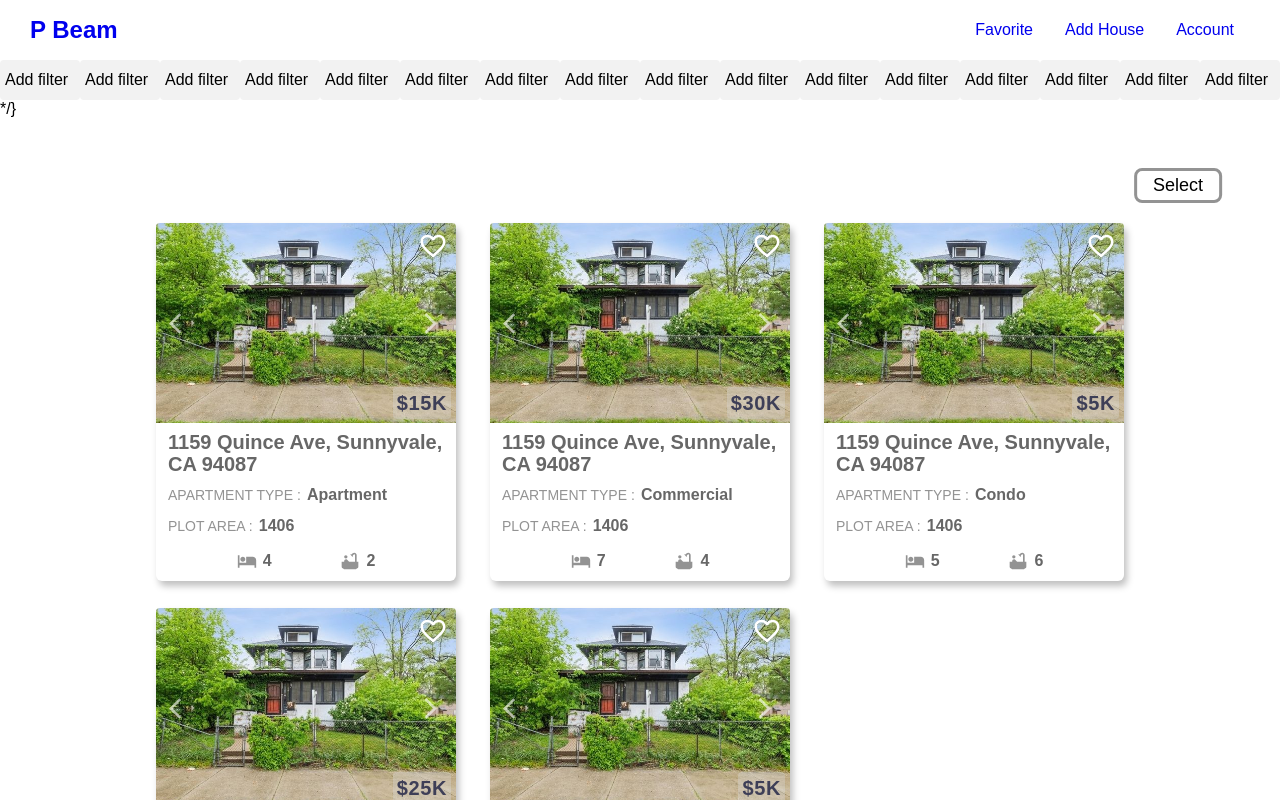
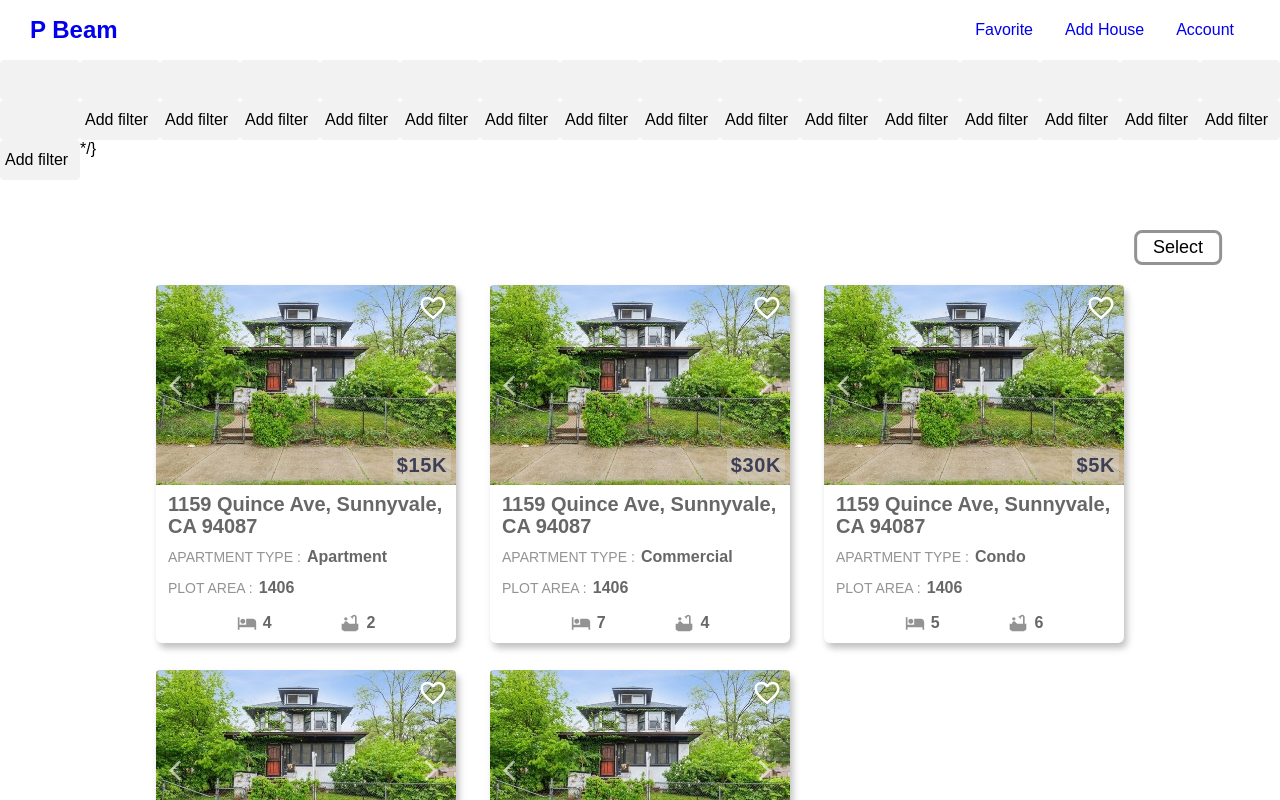
Before and after one commit to Web-Dev-Problems/pb-mini-project-2, a React (Create React App) app: page / in a window 1280 px wide. Shown: the top 800 px of the page. Built offline with nearby package versions, Linux system fonts and the light colour scheme.

Commit message:
Update filter data
Co-Authored-By: Joshtray <23462200+Joshtray@users.noreply.github.com>

```diff
--- a/src/components/Filter.js
+++ b/src/components/Filter.js
@@ -5,7 +5,7 @@ import styled from "styled-components"
 
 function Filter() {
     // Use sort and filter
-    const [appliedFilters, setAppliedFilters] = useState([])
+    const [appliedFilters, setAppliedFilters] = useState(["minPrice", "maxPrice", "priceSort", "propertyType", "yearBuilt", "yearSort", "beds", "bedSort", "baths", "bathSort", "minsqFt", "maxsqFt", "sqFtSort", "zip", "minPriceSqFt", "maxPriceSqFt", "priceSQFtSort"])
     const [filter, setFilter] = useState(
         {
             minPrice : {
```
